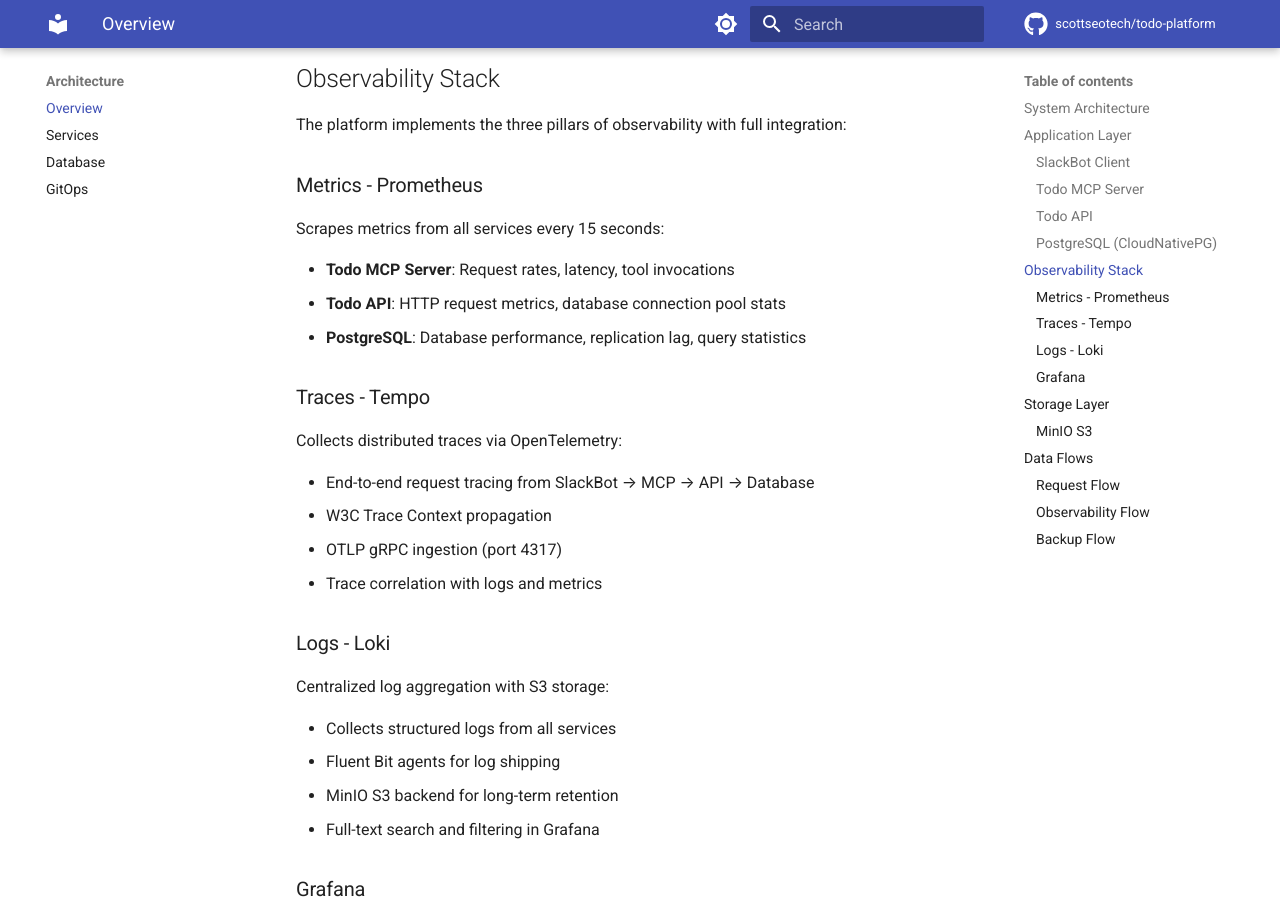
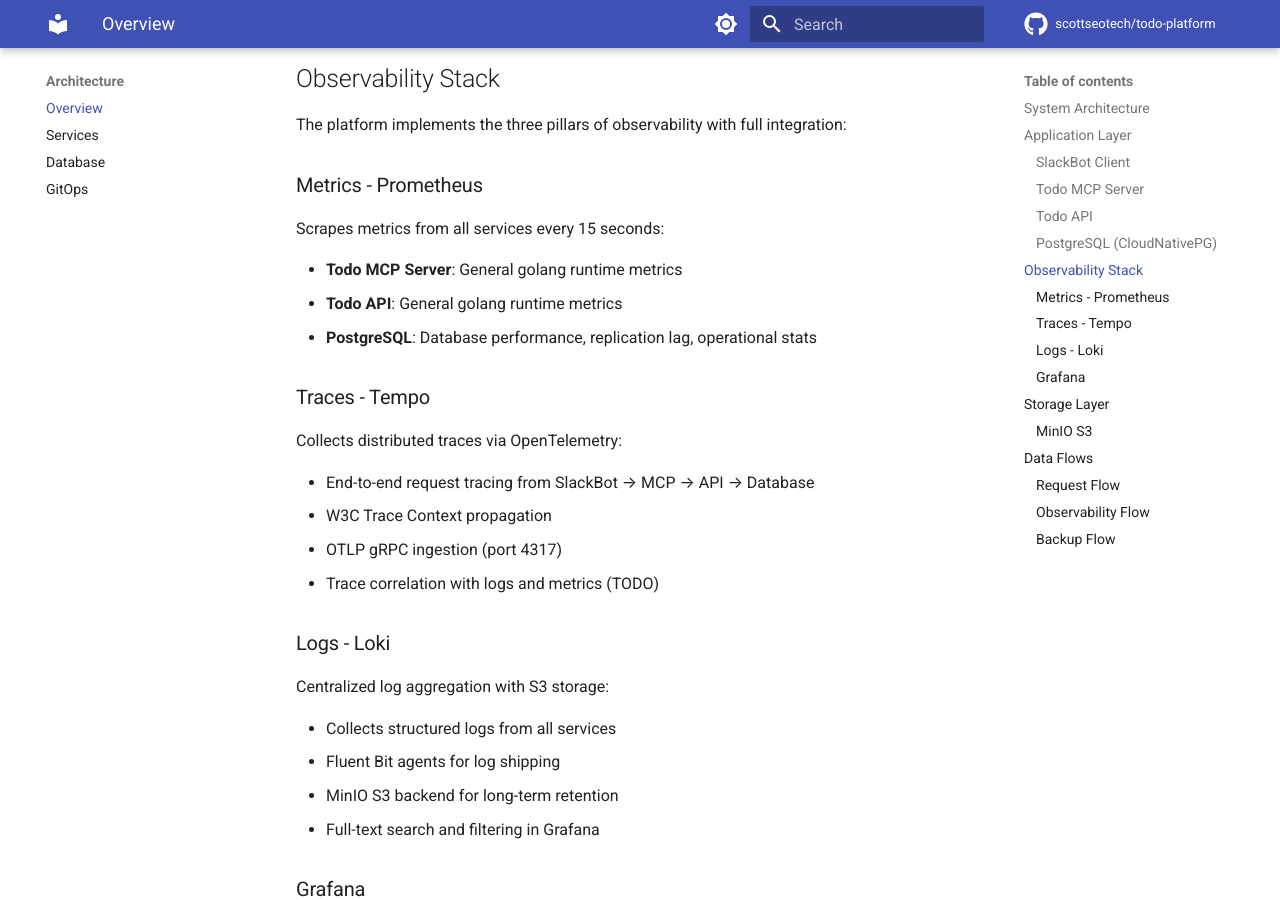
Before and after one commit to scottseotech/todo-platform, an MkDocs documentation site: the page built from docs/docs/architecture/overview.md, in a window 1280 px wide and 900 px high, scrolled down 1914 px. Built offline with MkDocs 1.6.1 and Material for MkDocs 9.7.7, drawn with Linux system fonts in a browser that asks for light colours; comment, search, counter and statistics services are not loaded; some of the changed text lies outside the part shown.

Commit message:
updating doc

```diff
--- a/docs/docs/architecture/overview.md
+++ b/docs/docs/architecture/overview.md
@@ -80,9 +80,9 @@ The platform implements the three pillars of observability with full integration
 
 Scrapes metrics from all services every 15 seconds:
 
-- **Todo MCP Server**: Request rates, latency, tool invocations
-- **Todo API**: HTTP request metrics, database connection pool stats
-- **PostgreSQL**: Database performance, replication lag, query statistics
+- **Todo MCP Server**: General golang runtime metrics
+- **Todo API**: General golang runtime metrics
+- **PostgreSQL**: Database performance, replication lag, operational stats
 
 ### Traces - Tempo
 
@@ -91,7 +91,7 @@ Collects distributed traces via OpenTelemetry:
 - End-to-end request tracing from SlackBot → MCP → API → Database
 - W3C Trace Context propagation
 - OTLP gRPC ingestion (port 4317)
-- Trace correlation with logs and metrics
+- Trace correlation with logs and metrics (TODO)
 
 ### Logs - Loki
 
```
Also changed, not shown: other parts of docs/docs/architecture/overview.md (+0 -2 lines).
